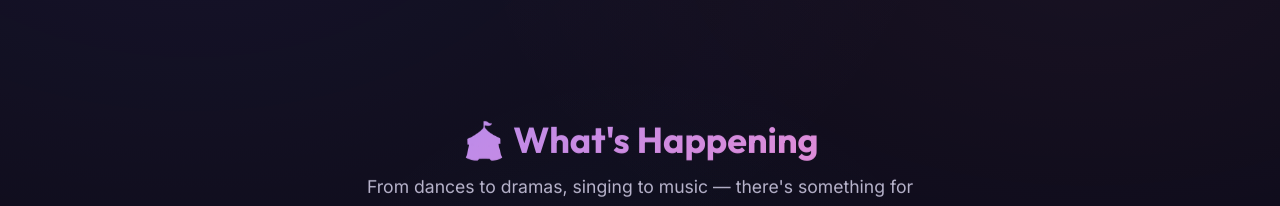
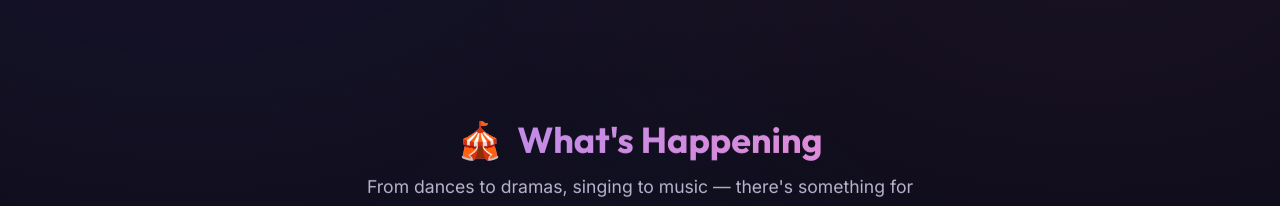
Before and after one commit to Vatsal636/sjlvb-annual-function, a Next.js app: page / in a window 1280 px wide. Shown: the part 1011-1217 px from the top of the page. Built offline with nearby package versions, Linux system fonts and the light colour scheme.

Commit message:
Update section header with icon for events

```diff
--- a/src/app/page.js
+++ b/src/app/page.js
@@ -118,7 +118,7 @@ export default function HomePage() {
         <div className="container">
           <ScrollReveal animation="fade-up">
             <div className="section-header">
-              <h2>🎪 What&apos;s Happening</h2>
+              <h2><span className="section-icon">🎪</span> What&apos;s Happening</h2>
               <p>From dances to dramas, singing to music — there&apos;s something for everyone!</p>
             </div>
           </ScrollReveal>
```
